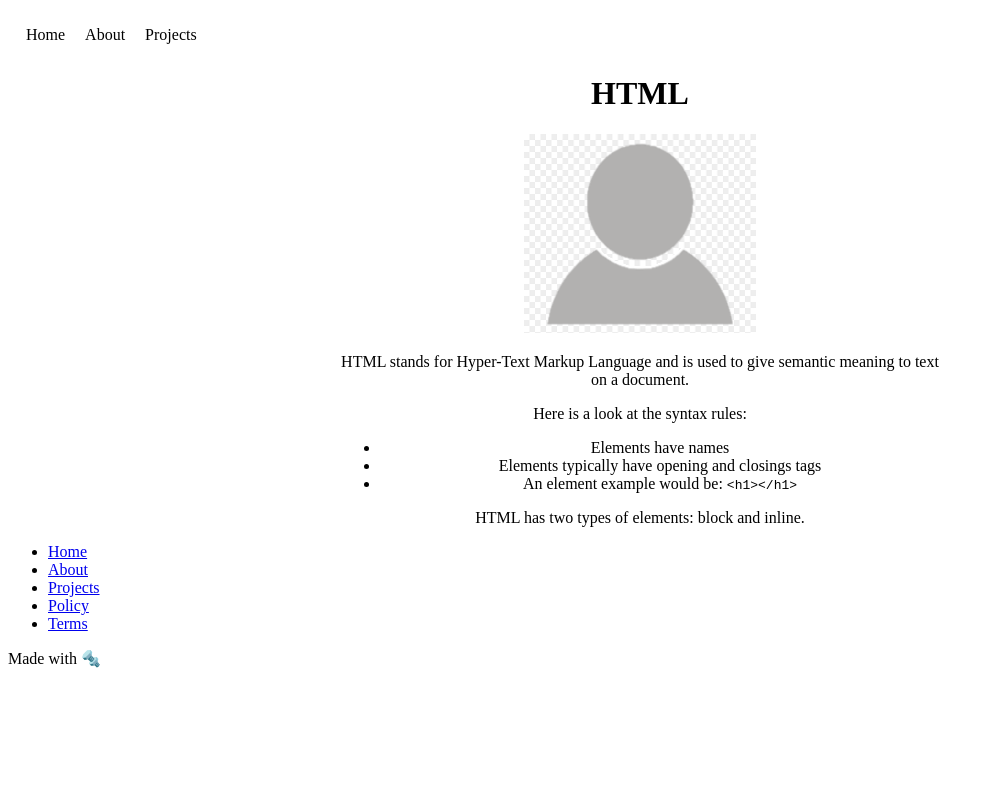
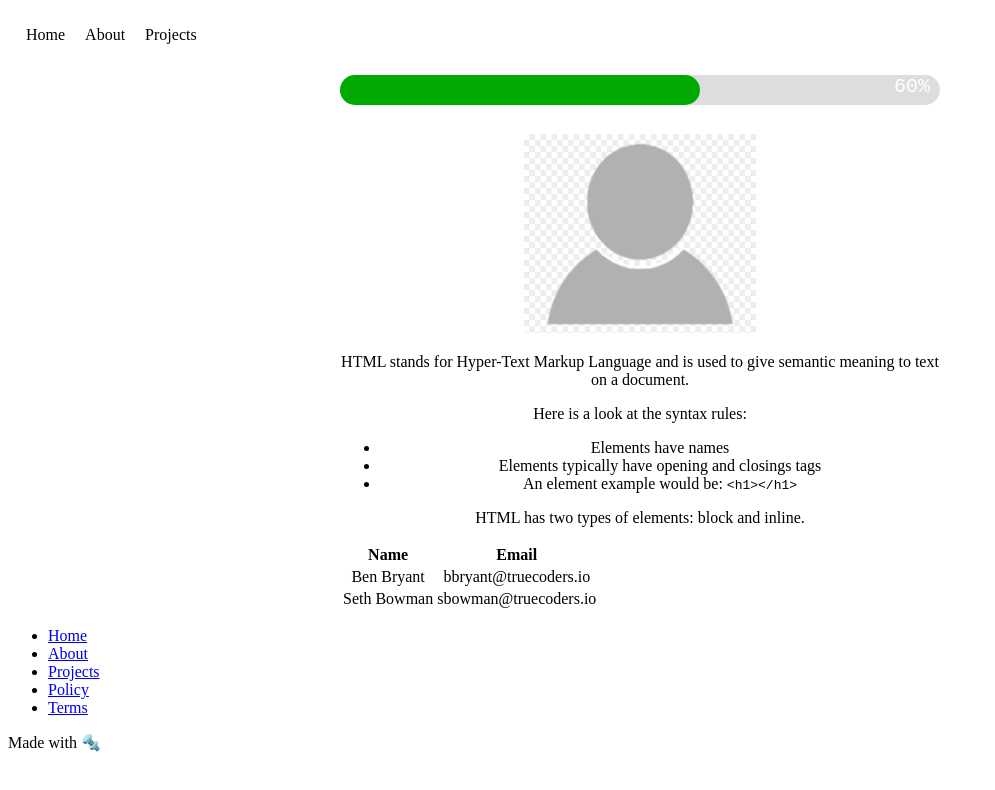
Before and after one commit to yourfavmatt/tc-node-8, a website: page walkthroughs/htmlandcss/index.html in a window 1280 px wide. Shown: the whole page, without its empty margins (0-995 px from the left). Drawn offline with Linux system fonts and the light colour scheme.

Commit message:
UPDATE: progress bar css

```diff
--- a/walkthroughs/htmlandcss/index.css
+++ b/walkthroughs/htmlandcss/index.css
@@ -21,3 +21,39 @@ main {
   text-decoration: none;
   color: black;
 }
+
+/* Progress Bar */
+.container {
+  position: relative;
+}
+
+.back,
+.front {
+  height: 30px;
+  border-radius: 9999px;
+  position: absolute;
+  top: 0;
+  left: 0;
+}
+
+.back {
+  width: 100%;
+  background-color: #ddd;
+  z-index: 1;
+}
+
+.front {
+  width: 60%;
+  background-color: #00aa00;
+  z-index: 2;
+  text-align: left;
+}
+
+#meter-label {
+  color: white;
+  font-family: monospace;
+  font-size: 20px;
+  z-index: 3;
+  position: absolute;
+  right: 10px;
+}
--- a/walkthroughs/htmlandcss/index.html
+++ b/walkthroughs/htmlandcss/index.html
@@ -19,6 +19,12 @@
     </header>
 
     <main>
+      <div class="container">
+        <div class="back"></div>
+        <div id="value" class="front"></div>
+        <label id="meter-label" for="value">60%</label>
+      </div>
+
       <h1 id="page-title">HTML</h1>
       <img
         class="img-fluid rounded"
@@ -40,6 +46,25 @@
         </li>
       </ul>
       <p>HTML has two types of elements: block and inline.</p>
+
+      <table>
+        <thead>
+          <tr>
+            <th>Name</th>
+            <th>Email</th>
+          </tr>
+        </thead>
+        <tbody>
+          <tr>
+            <td>Ben Bryant</td>
+            <td>bbryant@truecoders.io</td>
+          </tr>
+          <tr>
+            <td>Seth Bowman</td>
+            <td>sbowman@truecoders.io</td>
+          </tr>
+        </tbody>
+      </table>
     </main>
 
     <footer>
```
